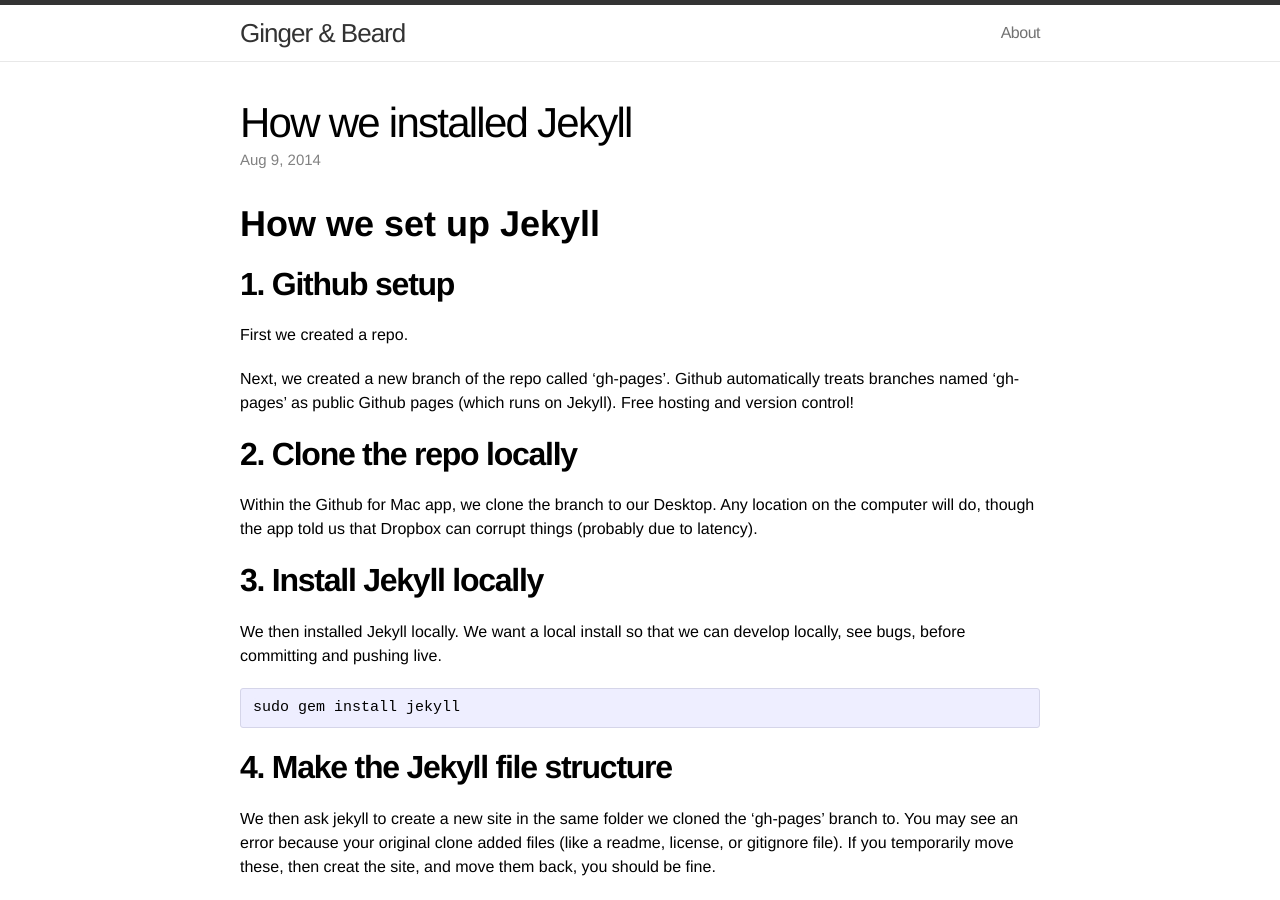
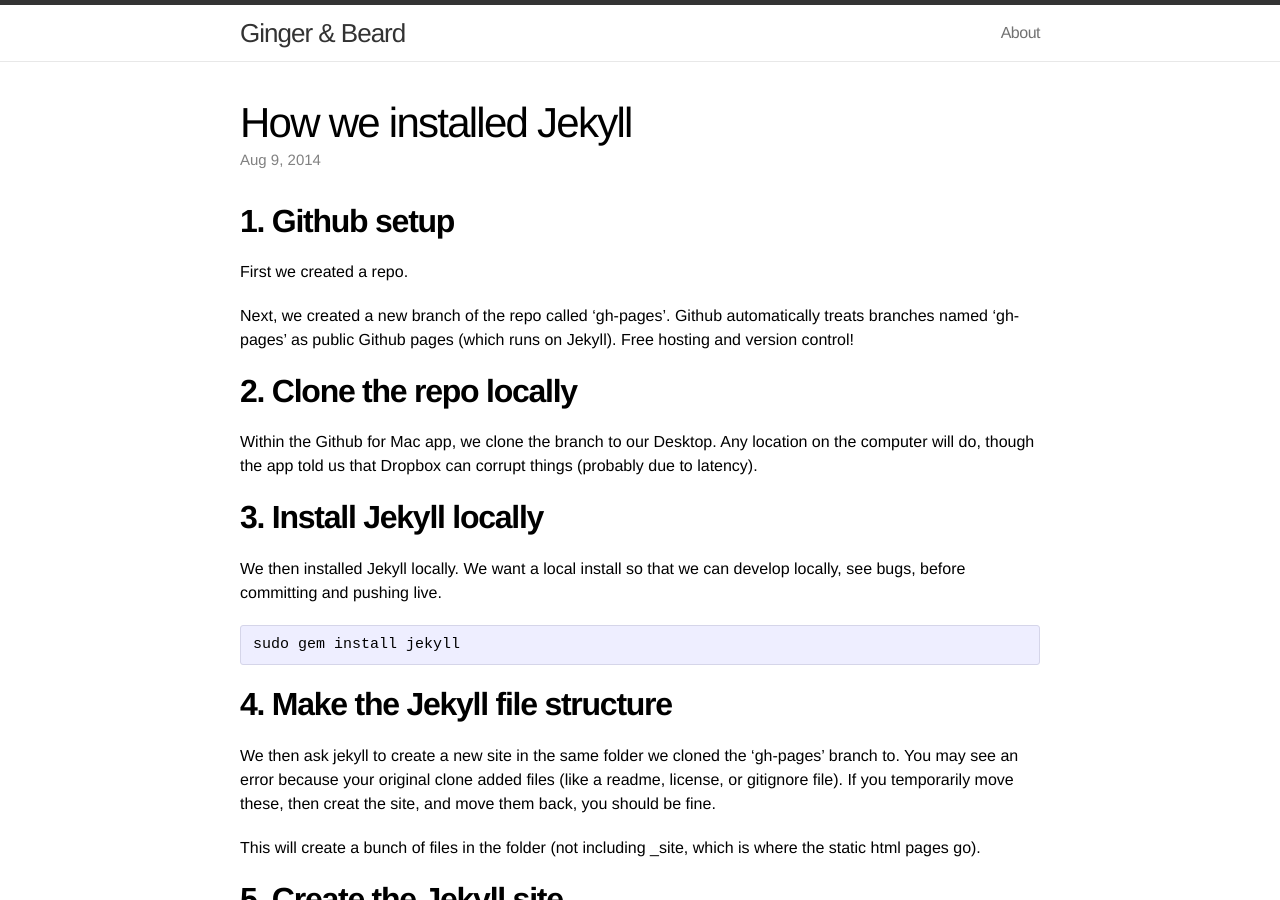
Before and after one commit to jeffrlaw/ginger-and-beard, a Jekyll site: the page built from _posts/2014-08-09-jekyll-install.markdown, in a window 1280 px wide and 900 px high. Built offline with Jekyll 4.4.1, drawn with Linux system fonts in a browser that asks for light colours.

Commit message:
Cleaned up unnecessary h1.

```diff
--- a/_posts/2014-08-09-jekyll-install.markdown
+++ b/_posts/2014-08-09-jekyll-install.markdown
@@ -4,8 +4,6 @@ title:  "How we installed Jekyll"
 date:   2014-08-09 01:01:27
 categories: jekyll update
 ---
-
-# How we set up Jekyll
 
 ## 1. Github setup
 
```
